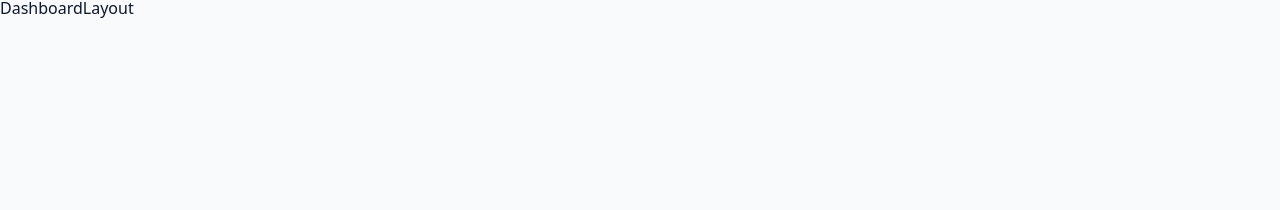
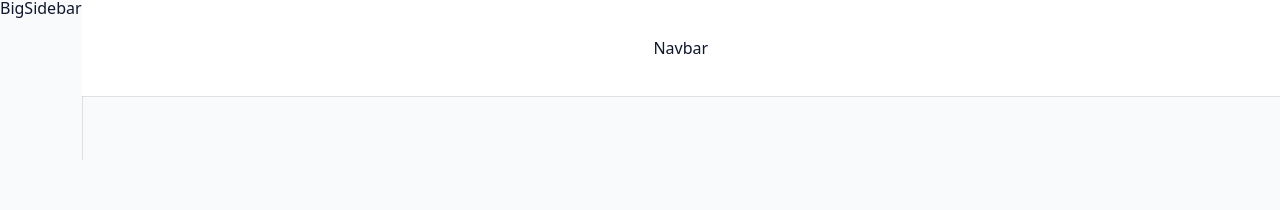
Before and after one commit to I-A11/Jobify-vite, a React (Vite) app: page /dashboard in a window 1280 px wide. Shown: the top 210 px of the page. Built offline with nearby package versions, Linux system fonts and the light colour scheme.

Commit message:
Create dashboard layout.

```diff
--- a/src/assets/wrappers/Dashboard.js
+++ b/src/assets/wrappers/Dashboard.js
@@ -1,4 +1,4 @@
-import styled from 'styled-components';
+import styled from "styled-components";
 
 const Wrapper = styled.section`
   .dashboard {
--- /dev/null
+++ b/src/component/BigSidebar.jsx
@@ -0,0 +1,6 @@
+import Wrapper from "../assets/wrappers/BigSidebar";
+
+const BigSidebar = () => {
+  return <Wrapper>BigSidebar</Wrapper>;
+};
+export default BigSidebar;
--- /dev/null
+++ b/src/component/Navbar.jsx
@@ -0,0 +1,6 @@
+import Wrapper from "../assets/wrappers/Navbar";
+
+const Navbar = () => {
+  return <Wrapper>Navbar</Wrapper>;
+};
+export default Navbar;
--- /dev/null
+++ b/src/component/SmallSidebar.jsx
@@ -0,0 +1,6 @@
+import Wrapper from "../assets/wrappers/SmallSidebar";
+
+const SmallSidebar = () => {
+  return <Wrapper>SmallSidebar</Wrapper>;
+};
+export default SmallSidebar;
--- a/src/component/index.js
+++ b/src/component/index.js
@@ -1,2 +1,5 @@
 export { default as Logo } from "./Logo";
 export { default as FormRow } from "./FormRow";
+export { default as BigSidebar } from "./BigSidebar";
+export { default as SmallSidebar } from "./SmallSidebar";
+export { default as Navbar } from "./Navbar";
--- a/src/pages/DashboardLayout.jsx
+++ b/src/pages/DashboardLayout.jsx
@@ -1,4 +1,21 @@
+import { Outlet } from "react-router-dom";
+import Wrapper from "../assets/wrappers/Dashboard";
+import { BigSidebar, Navbar, SmallSidebar } from "../component";
+
 const DashboardLayout = () => {
-  return <div>DashboardLayout</div>;
+  return (
+    <Wrapper>
+      <main className="dashboard">
+        <SmallSidebar />
+        <BigSidebar />
+        <div>
+          <Navbar />
+          <div className="dashboard-page">
+            <Outlet />
+          </div>
+        </div>
+      </main>
+    </Wrapper>
+  );
 };
 export default DashboardLayout;
--- a/src/pages/Login.jsx
+++ b/src/pages/Login.jsx
@@ -9,7 +9,6 @@
       <form className="form">
         <Logo />
         <h4>Login</h4>
-
         <FormRow type="email" name="email" defaultValue="john@gmail.com" />
         <FormRow type="password" name="password" defaultValue="secret123" />
         <button type="submit" className="btn btn-block">
```
